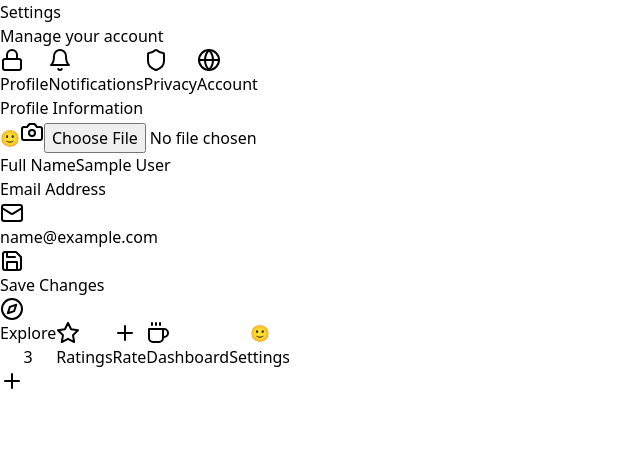
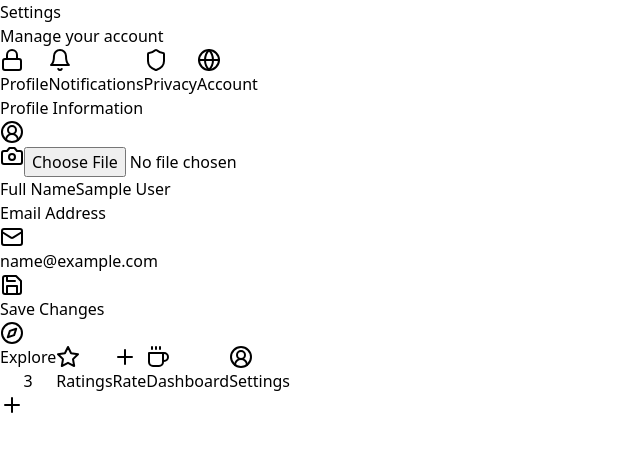
Before and after one commit to taylorelley/hot-choc, a Next.js app: page /profile/settings in a window 1280 px wide. Shown: the top 452 px of the page, without its empty margins (0-640 px from the left). Built offline with nearby package versions, Linux system fonts and the light colour scheme; sample sign-in values are in the browser's storage.

Commit message:
Use lucide head icon for default avatar

```diff
--- a/app/explore/page.tsx
+++ b/app/explore/page.tsx
@@ -10,6 +10,7 @@ import {
   Users,
   TrendingUp,
   Heart,
+  CircleUserRound,
 } from 'lucide-react'
 
 interface User {
@@ -297,11 +298,11 @@ export default function ExplorePage() {
                       />
                     ) : (
                       <span
-                        className="w-12 h-12 flex items-center justify-center text-3xl border-2 border-amber-200 rounded-full"
+                        className="w-12 h-12 flex items-center justify-center border-2 border-amber-200 rounded-full"
                         role="img"
                         aria-label="No avatar"
                       >
-                        🙂
+                        <CircleUserRound className="w-6 h-6 text-amber-500" />
                       </span>
                     )}
                     <div>
--- a/app/profile/settings/page.tsx
+++ b/app/profile/settings/page.tsx
@@ -5,7 +5,20 @@ import type React from "react"
 import { useState, useEffect } from "react"
 import { useRouter } from "next/navigation"
 import Image from "next/image"
-import { Bell, Shield, Globe, Camera, Save, LogOut, Trash2, Eye, EyeOff, Mail, Lock } from "lucide-react"
+import {
+  Bell,
+  Shield,
+  Globe,
+  Camera,
+  Save,
+  LogOut,
+  Trash2,
+  Eye,
+  EyeOff,
+  Mail,
+  Lock,
+  CircleUserRound,
+} from "lucide-react"
 
 interface UserProfile {
   id: string
@@ -182,11 +195,11 @@ export default function SettingsPage() {
                     />
                   ) : (
                     <span
-                      className="w-24 h-24 flex items-center justify-center text-6xl border-4 border-amber-200 rounded-full"
+                      className="w-24 h-24 flex items-center justify-center border-4 border-amber-200 rounded-full"
                       role="img"
                       aria-label="No avatar"
                     >
-                      🙂
+                      <CircleUserRound className="w-16 h-16 text-amber-500" />
                     </span>
                   )}
                   <button
--- a/components/navbar.tsx
+++ b/components/navbar.tsx
@@ -4,7 +4,19 @@ import { useState, useEffect, useRef } from "react"
 import { usePathname, useRouter } from "next/navigation"
 import Link from "next/link"
 import Image from "next/image"
-import { Star, Plus, Search, User, Coffee, Bell, LogIn, UserPlus, Compass, type LucideIcon } from "lucide-react"
+import {
+  Star,
+  Plus,
+  Search,
+  User,
+  Coffee,
+  Bell,
+  LogIn,
+  UserPlus,
+  Compass,
+  CircleUserRound,
+  type LucideIcon,
+} from "lucide-react"
 
 interface NavbarUser {
   id: string
@@ -196,11 +208,11 @@ export default function Navbar() {
                             />
                           ) : (
                             <span
-                              className="w-6 h-6 flex items-center justify-center text-xl"
+                              className="w-6 h-6 flex items-center justify-center"
                               role="img"
                               aria-label="No avatar"
                             >
-                              🙂
+                              <CircleUserRound className="w-5 h-5 text-current" />
                             </span>
                           )}
                           {item.isActive && (
```
Also changed, not shown: app/auth/signup/page.tsx (+14 -9 lines).
